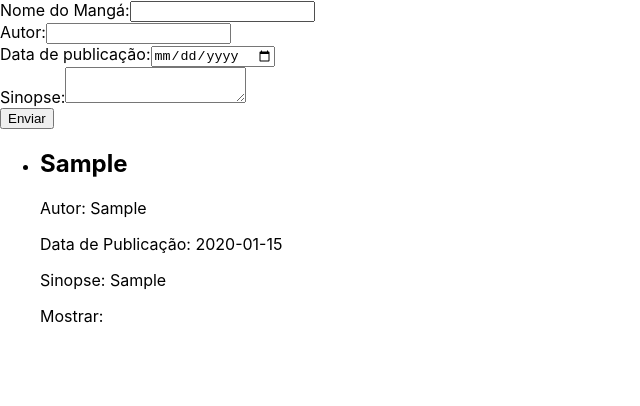
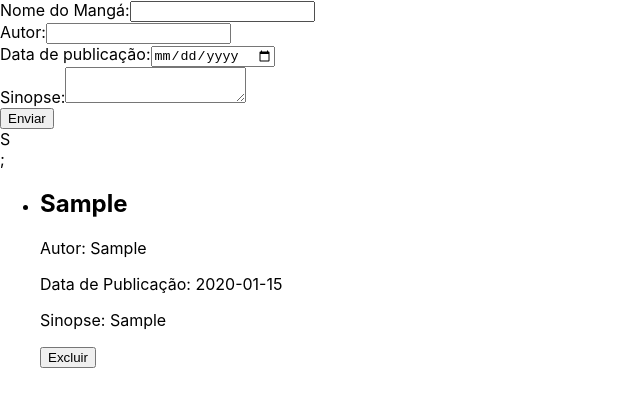
Before and after one commit to eduaugustofs/manga-list, a React (Create React App) app in the folder frontend/: page / in a window 1280 px wide. Both pictures are taken after typing "Sample", "Sample", "2020-01-15", "Sample" into the empty fields and a click on the input "Enviar". Shown: the top 406 px of the page, without its empty margins (0-640 px from the left). Built offline with nearby package versions, Linux system fonts and the light colour scheme.

Commit message:
added more features

```diff
--- a/frontend/src/App.js
+++ b/frontend/src/App.js
@@ -1,12 +1,13 @@
+import React from "react";
 import "./App.css";
-import FormularioManga from "./components/FormularioManga/FormularioManga";
+import MangaList from "./components/MangaList/MangaList";
 
 //GIT FEATURES!
 
 function App() {
   return (
     <div className="App">
-      <FormularioManga />
+      <MangaList />
     </div>
   );
 }
--- a/frontend/src/components/FormularioManga/FormularioManga.js
+++ b/frontend/src/components/FormularioManga/FormularioManga.js
@@ -1,11 +1,10 @@
 import React, { useState } from "react";
 
-function FormularioManga() {
+function FormularioManga(props) {
   const [nome, setNome] = useState("");
   const [autor, setAutor] = useState("");
   const [data, setData] = useState("");
   const [sinopse, setSinopse] = useState("");
-  const [listaMangas, setListaMangas] = useState([]);
 
   function handleSubmit(event) {
     event.preventDefault();
@@ -15,7 +14,7 @@ function FormularioManga() {
       data: data,
       sinopse: sinopse,
     };
-    setListaMangas([...listaMangas, novoManga]);
+    props.onMangaAdicionado(novoManga);
     setNome("");
     setAutor("");
     setData("");
@@ -66,17 +65,7 @@ function FormularioManga() {
         <br />
         <input type="submit" value="Enviar" />
       </form>
-      <ul>
-        {listaMangas.map((manga, index) => (
-          <li key={index}>
-            <h2>{manga.nome}</h2>
-            <p>Autor: {manga.autor}</p>
-            <p>Data de Publicação: {manga.data}</p>
-            <p>Sinopse: {manga.sinopse}</p>
-            <p>Mostrar: {manga.index}</p>
-          </li>
-        ))}
-      </ul>
+      S
     </div>
   );
 }
--- a/frontend/src/components/MangaList/MangaList.js
+++ b/frontend/src/components/MangaList/MangaList.js
@@ -0,0 +1,35 @@
+import React, { useState } from "react";
+import FormularioManga from "../FormularioManga/FormularioManga";
+
+function MangaList() {
+  const [mangas, setMangas] = useState([]);
+
+  function handleMangaAdicionado(novoManga) {
+    setMangas([...mangas, novoManga]);
+  }
+
+  const removerManga = (index) => {
+    const mangasRestantes = [...mangas];
+    mangasRestantes.splice(index, 1);
+    setMangas(mangasRestantes);
+  };
+
+  return (
+    <div>
+      <FormularioManga onMangaAdicionado={handleMangaAdicionado} />;
+      <ul>
+        {mangas.map((manga, index) => (
+          <li key={index}>
+            <h2>{manga.nome}</h2>
+            <p>Autor: {manga.autor}</p>
+            <p>Data de Publicação: {manga.data}</p>
+            <p>Sinopse: {manga.sinopse}</p>
+            <button onClick={() => removerManga(index)}>Excluir</button>
+          </li>
+        ))}
+      </ul>
+    </div>
+  );
+}
+
+export default MangaList;
```
